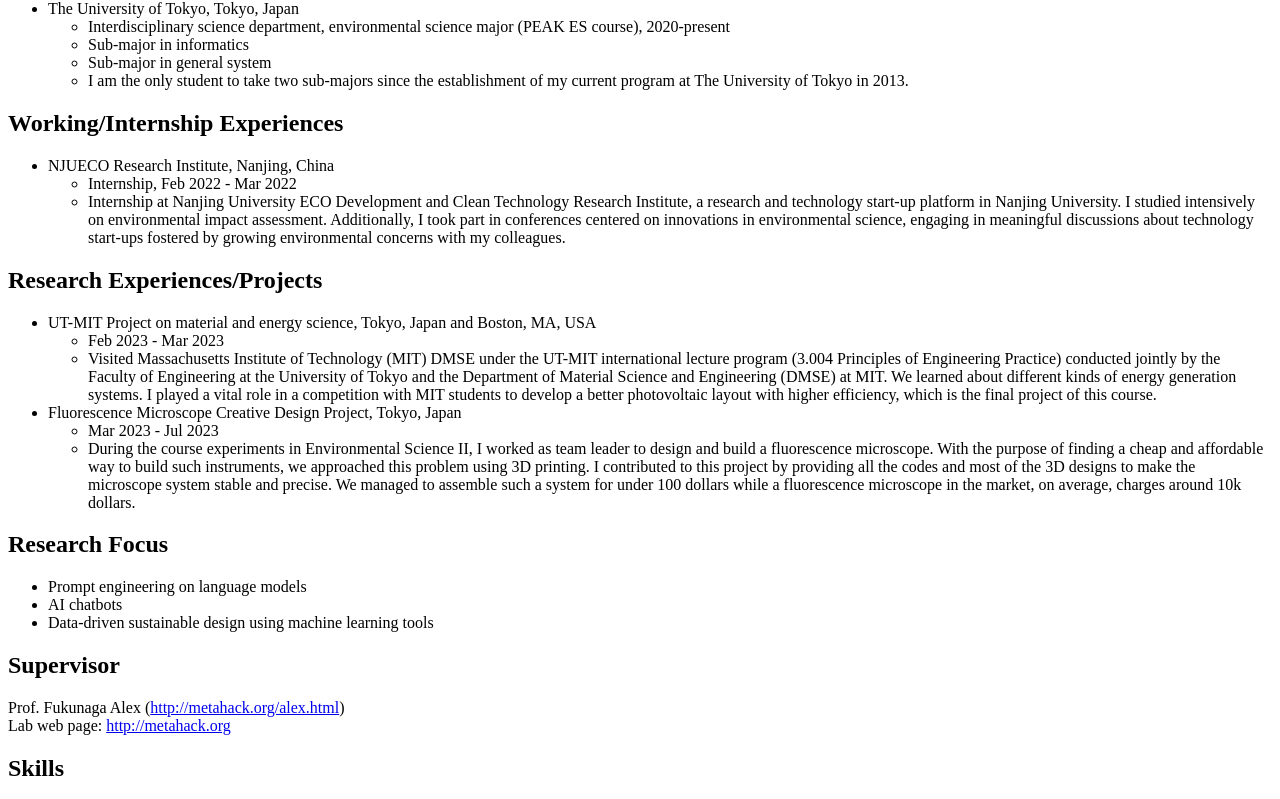
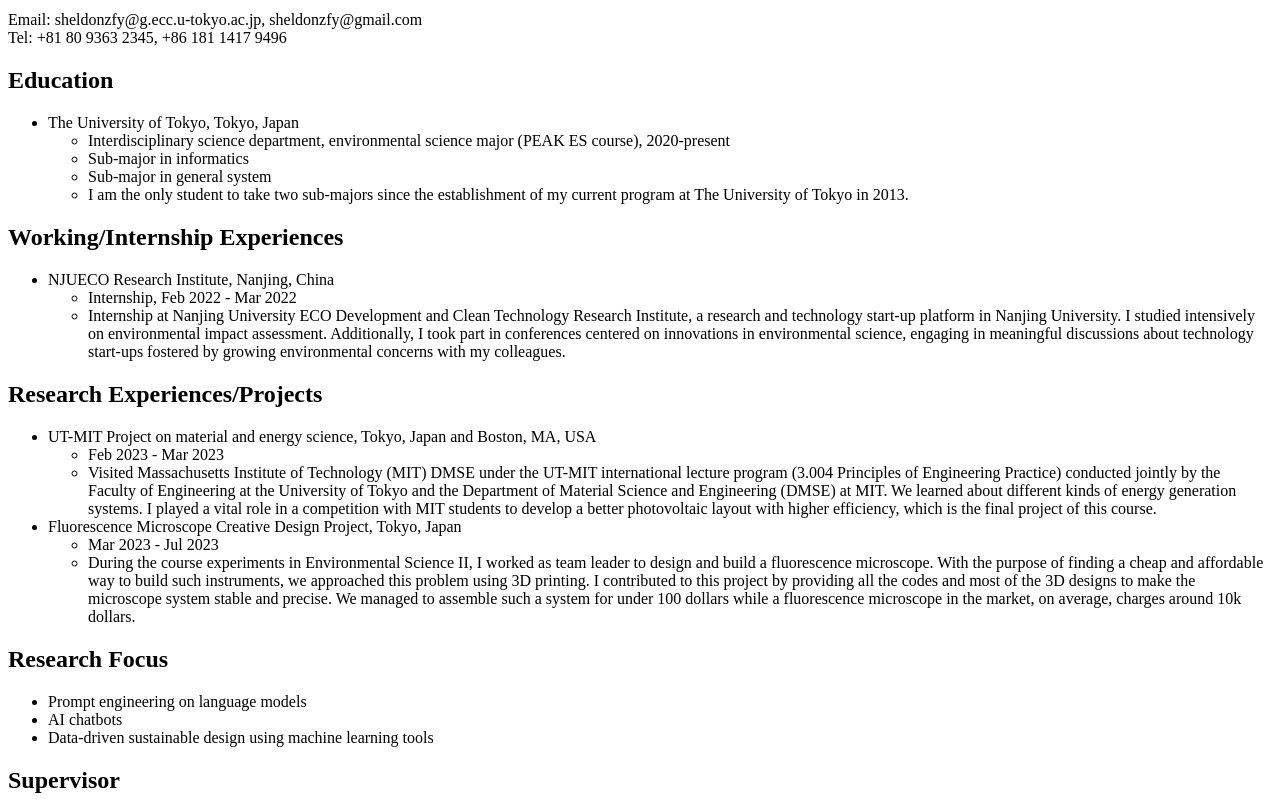
Before and after one commit to sheldonfeiyuzhang/sheldonfeiyuzhang.github.io, a plain HTML site: page index.html in a window 1280 px wide. Shown: the part 55-854 px from the top of the page. Drawn offline with Linux system fonts and the light colour scheme.

Commit message:
Add files via upload

```diff
--- a/index.html
+++ b/index.html
@@ -1,3 +1,4 @@
+<html> <head> <title>Feiyu Sheldon Zhang CV</title> </head> <body> <h1>Feiyu Sheldon Zhang</h1> <p>Email: sheldonzfy@g.ecc.u-tokyo.ac.jp, sheldonzfy@gmail.com<br> Tel: +81 80 9363 2345, +86 181 1417 9496</p>
 <h2>Education</h2>
 <ul>
     <li>The University of Tokyo, Tokyo, Japan
```
